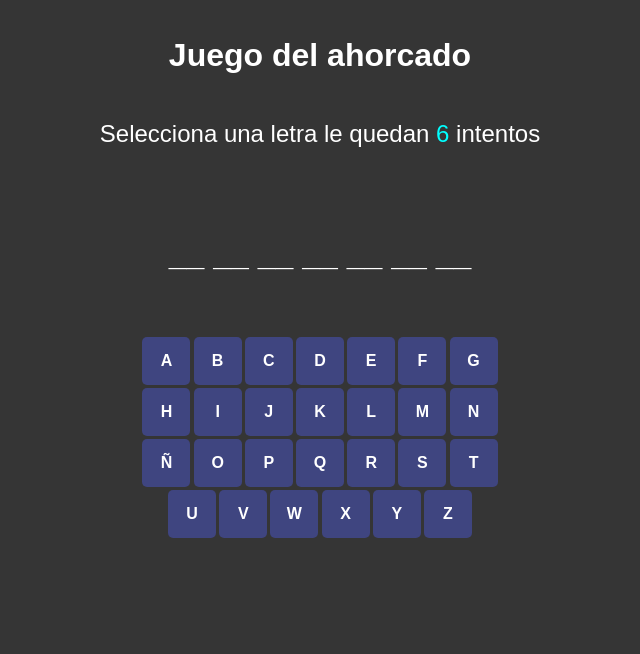
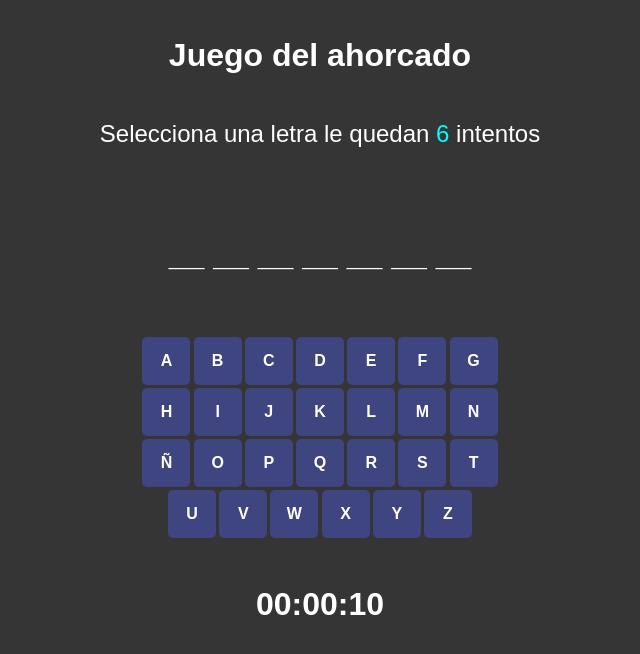
Before and after one commit to AlvaroQuispePalacios/JuegoDelAhorcado, a plain HTML site: page index.html in a window 1280 px wide. Shown: the whole page, without its empty margins (320-960 px from the left). Drawn offline with Linux system fonts and the light colour scheme.

Commit message:
27-11-2023

```diff
--- a/index.html
+++ b/index.html
@@ -59,6 +59,9 @@
             Reiniciar :D
         </button>
 
+        <div class="temporizador">
+            00:00:10
+        </div>
     </div>
 
     <script src="/script.js"></script>
--- a/script.js
+++ b/script.js
@@ -5,7 +5,7 @@
     - Hacer que cuando adivine una letra aparezca por pantalla reemplazando el espacio en blanco
     - Cuando el usuario alcance el maximo de intentos las letras se bloquen para no poder ingresar mas, lo mismo si gana.
     - Cuando termine ya sea que gane o pierda aparezca un boton para reiniciar
-    - Agregar cuenta regresiva, agregarle 10 segundos por cada letra, al intentar adivinar una letra tendra 10 segundos, pasados estos 10 segundos se le restara una oportunidad.
+    - Agregar cuenta regresiva, agregarle 10 segundos por cada letra, al intentar adivinar una letra tendra 10 segundos, pasados estos 10 segundos se le restara una oportunidad, si adivina un letra el contador vuelve a 10
 */
 
 const arrayPalabras =  ["avion", "perro", "gato", "caballo", "edificio"];
@@ -23,7 +23,7 @@ const contenedorLetras = document.querySelector('.contenedor_letras');
 const letras = document.querySelectorAll('.letra');
 const intentos = document.querySelector('.intentos');
 const reiniciar = document.querySelector('.reiniciar');
-
+const temporizador = document.querySelector('.temporizador');
 
 function generarPalabraAleatoria(arrayPalabras){
     let numeroAleatorio = Math.floor(Math.random() * arrayPalabras.length);
@@ -71,6 +71,32 @@ function juegoTerminado(){
 
 }
 
+// function actualizarTemporizador(){
+//     let contador = 10;
+//     let cuentaAtras;
+
+//     cuentaAtras = setInterval(() => {
+//         contador--;
+//         temporizador.textContent = `00:00:0${contador}`;
+
+//         if(contador == 0){
+//             oportunidades--;
+//             actualizarIntentos(oportunidades);
+//             clearInterval(cuentaAtras);
+
+//             if(oportunidades == 0){
+//                 juegoTerminado();
+//             }
+//             actualizarTemporizador();
+//         }
+
+//     }, 1000);
+
+
+
+//     console.log(temporizador.textContent);
+// }
+
 function reiniciarJuego(){
     /*
         - Oportunidades = 6
@@ -105,6 +131,7 @@ function reiniciarJuego(){
     //
     generarEspaciosPalabraAleatoria(palabraAleatoria);
 }
+
 
 // Primera vez que se inicie el juego
 generarEspaciosPalabraAleatoria(palabraAleatoria);
@@ -143,4 +170,6 @@ contenedorLetras.addEventListener('click', (e) =>{
 
 });
 
+
+
 reiniciar.addEventListener('click', reiniciarJuego);
--- a/style.css
+++ b/style.css
@@ -88,3 +88,11 @@ p{
 .letra:disabled{
     opacity: .5;
 }
+
+.temporizador{
+    margin-top: 2rem;
+    color: white;
+    font-size: 2rem;
+    font-weight: bold;
+
+}
```
